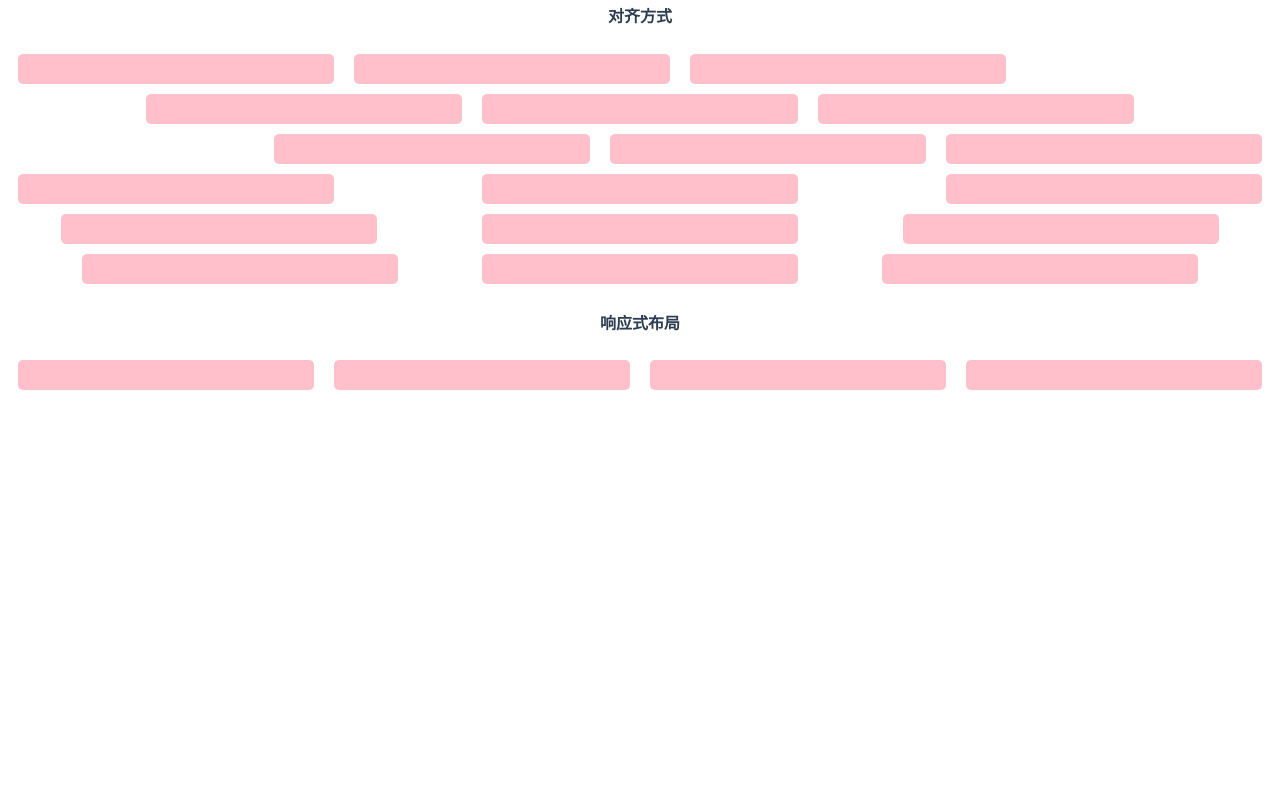
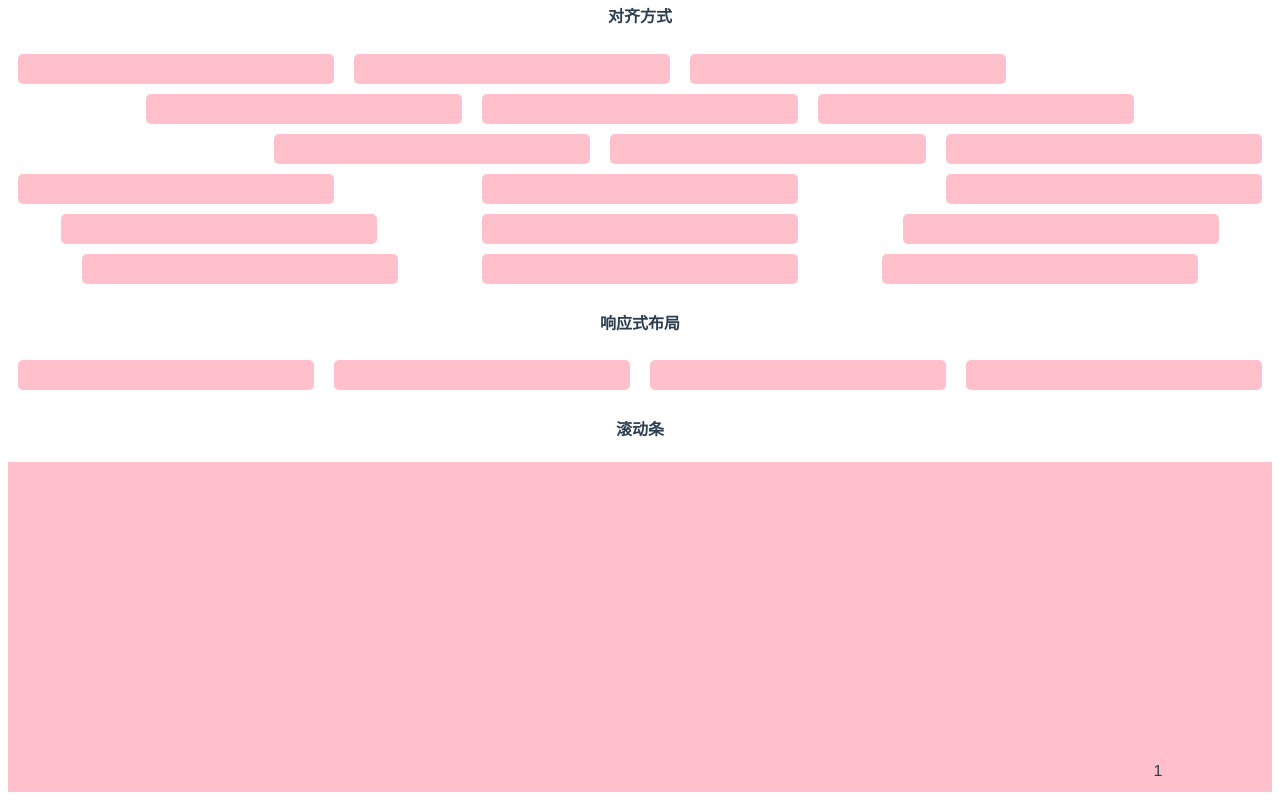
Before and after one commit to Mn-TTJ/Mn-TTJ-UI, a Vue app: page / in a window 1280 px wide. Shown: the part 951-1751 px from the top of the page. Before the commit the page ends 1354 px from the top, so only its background shows below. Built offline with nearby package versions, Linux system fonts and the light colour scheme.

Commit message:
feat:新增滚动条组件

```diff
--- a/packages/components/base/index.js
+++ b/packages/components/base/index.js
@@ -8,7 +8,7 @@ import Footer from './footer/Footer';
 import Col from './col/Col';
 import Icon from './icon/Icon';
 import Row from './row/Row';
-
+import Scrollbar from './scrollbar/Scrollbar';
 
 export default {
     components:[
@@ -22,5 +22,6 @@ export default {
         Col,
         Icon,
         Row,
+        Scrollbar,
     ]
 }
--- /dev/null
+++ b/packages/components/base/scrollbar/Scrollbar.vue
@@ -0,0 +1,64 @@
+<template>
+  <div class="scrollbar" :style="{ height: `${height}px` }" ref="scrollbar">
+    <div class="container" ref="container">
+      <slot></slot>
+    </div>
+  </div>
+</template>
+
+<script>
+import { defineProps, onMounted, ref } from "vue";
+import useProps from "./hooks/useProps";
+export default {
+  name: "ui-scrollbar",
+};
+</script>
+
+<script setup>
+const props = defineProps(useProps());
+let scrollbar = ref(null);
+let container = ref(null);
+onMounted(() => {
+  let width = container.value.clientWidth;
+  let height = container.value.clientHeight;
+  if (height > props.height) {
+    scrollbar.value.classList.add("overflowY");
+  }
+  if (width > window.outerWidth) {
+    scrollbar.value.classList.add("overflowX");
+  }
+});
+</script>
+
+<style lang="scss" scoped>
+.scrollbar {
+  background-color: pink;
+}
+.overflowY {
+  overflow-y: scroll;
+}
+.overflowX {
+  overflow-x: scroll;
+}
+/* 整个滚动条 */
+::-webkit-scrollbar {
+  width: 5px;
+
+  //   background-color: transparent;
+  background-color: blue;
+}
+
+/* 滚动条上的滚动滑块 */
+::-webkit-scrollbar-thumb {
+  border-radius: 5px;
+
+  background-color: #44bc87;
+}
+// 滚动轨道 会遮住滚动条原本设置的bgc
+::-webkit-scrollbar-track {
+  background-color: #b9d7ca;
+}
+.container {
+  display: inline-block;
+}
+</style>
--- /dev/null
+++ b/packages/components/base/scrollbar/hooks/useProps.js
@@ -0,0 +1,6 @@
+export default function () {
+    return {
+        height: String,   //固定高度，超出则滚动
+
+    }
+}
--- a/src/components/tantt.vue
+++ b/src/components/tantt.vue
@@ -217,6 +217,17 @@
         <div class="item"></div>
       </ui-col>
     </ui-row>
+
+    <h4>滚动条</h4>
+    <ui-scrollbar height="300">
+      <div :style="{ height: '300px' }"></div>
+      <div :style="{ height: '300px' }"></div>
+      <div :style="{ height: '100px', display: 'inline' }">1111</div>
+    </ui-scrollbar>
+
+    <ui-scrollbar>
+      <div :style="{ width: '2300px', height: '30px' }">1</div>
+    </ui-scrollbar>
   </div>
 </template>
 
```
